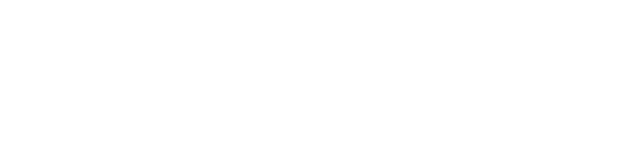
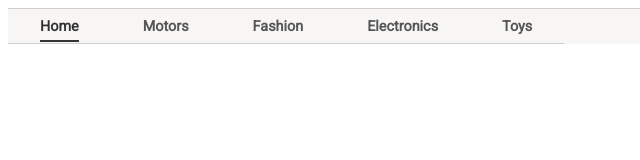
Before and after one commit to land-o1234/Educative-JavaScript, a plain HTML site: page index.html in a window 1280 px wide. Shown: the whole page, without its empty margins (0-640 px from the left). Drawn offline with Linux system fonts and the light colour scheme.

Commit message:
Styling conventions lesson

```diff
--- a/index.css
+++ b/index.css
@@ -0,0 +1,37 @@
+.menu {
+    background: #F7F6F5;
+    border-top: 1px solid #CFCFCF;
+  }
+
+  .menu__item {
+    display: inline-block;
+    padding: 0.5rem 2rem;
+    border-bottom: 1px solid #CFCFCF;
+  }
+
+  .menu__item:hover {
+    background: white;
+    border-bottom: none;
+    border-right: 1px solid #CFCFCF;
+    border-left: 1px solid #CFCFCF;
+    margin: 0 -1px;
+  }
+
+  .menu__item--current .menu__item__link {
+    color: #333333;
+    border-bottom: 2px solid #333;
+    padding-bottom: 0.3rem;
+  }
+
+  .menu__item__link {
+    text-decoration: none;
+    color: #555;
+    font-family: Roboto;
+    font-size: 0.9rem;
+    font-weight: 800;
+  }
+
+  .menu__item__link:hover {
+    text-decoration: underline;
+    color: #1C60BB;
+  }
--- a/index.html
+++ b/index.html
@@ -4,10 +4,24 @@
     <meta charset="UTF-8">
     <meta name="viewport" content="width=device-width, initial-scale=1.0">
     <link rel="stylesheet" type="text/css" href="./index.css">
+    <link href="https://fonts.googleapis.com/css?family=Roboto" rel="stylesheet">
     <title>Educative JavaScript Tutorial</title>
 </head>
 <body>
-
+    <!--Navigation menu-->
+    <div class="menu">
+        <div class="menu__item menu__item--current menu__item--home">
+            <a class="menu__item__link" href="#">Home</a>
+        </div><div class="menu__item menu__item--motors">
+            <a class="menu__item__link" href="#">Motors</a>
+        </div><div class="menu__item menu__item--fashion">
+            <a class="menu__item__link" href="#">Fashion</a>
+        </div><div class="menu__item menu__item--electronics">
+            <a class="menu__item__link" href="#">Electronics</a>
+        </div><div class="menu__item menu__item--toys">
+            <a class="menu__item__link" href="#">Toys</a>
+        </div>
+    </div>
     <scrpit src="./index.js"></scrpit>
 </body>
 </html>
```
